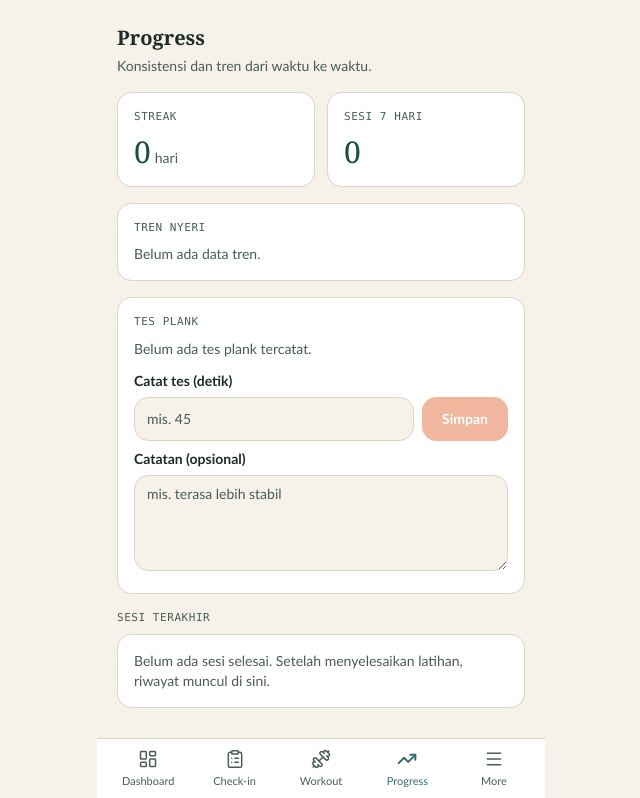
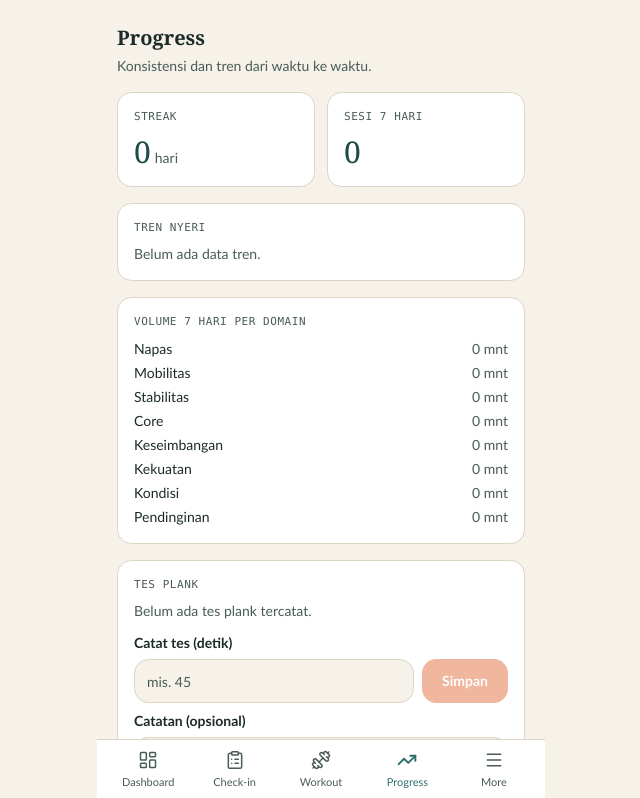
Before and after one commit to archierkarema-gth/spinecoachai, a Next.js app: page /progress in a window 1280 px wide. Shown: the top 798 px of the page, without its empty margins (319-959 px from the left). Built offline with nearby package versions, Linux system fonts and the light colour scheme.

Commit message:
feat(m14): render weekly volume-per-domain card on Progress page

```diff
--- a/src/app/progress/page.tsx
+++ b/src/app/progress/page.tsx
@@ -17,6 +17,7 @@ import {
   latestBenchmark,
   personalBest,
   benchmarkTrend,
+  weeklyVolumeByDomain,
 } from "@/lib/progress";
 import type { PainLog, BenchmarkLog } from "@/lib/log-schemas";
 
@@ -26,6 +27,17 @@ function formatDate(ts: number): string {
     month: "short",
   });
 }
+
+const DOMAIN_LABELS: Record<string, string> = {
+  breathing: "Napas",
+  mobility: "Mobilitas",
+  stability: "Stabilitas",
+  core: "Core",
+  balance: "Keseimbangan",
+  strength: "Kekuatan",
+  conditioning: "Kondisi",
+  recovery: "Pendinginan",
+};
 
 export default function ProgressPage() {
   const { hydrated, hydrate, user, workoutLogs, benchmarkLogs, refreshBenchmarks } = useAppStore();
@@ -45,6 +57,10 @@ export default function ProgressPage() {
   const streak = useMemo(() => computeStreak(workoutLogs), [workoutLogs]);
   const week = useMemo(
     () => sessionsInLastDays(workoutLogs, 7),
+    [workoutLogs]
+  );
+  const volumeByDomain = useMemo(
+    () => weeklyVolumeByDomain(workoutLogs),
     [workoutLogs]
   );
   const trend = useMemo(
@@ -119,6 +135,23 @@ export default function ProgressPage() {
               Terakhir: {trend[trend.length - 1].painLevel}/10
             </p>
           )}
+        </Card>
+
+        <Card>
+          <CardTitle>Volume 7 hari per domain</CardTitle>
+          <div className="mt-2 flex flex-col gap-1">
+            {Object.entries(volumeByDomain).map(([domain, minutes]) => (
+              <div
+                key={domain}
+                className="flex items-center justify-between text-sm text-foreground"
+              >
+                <span>{DOMAIN_LABELS[domain] ?? domain}</span>
+                <span className="tabular text-muted-foreground">
+                  {Math.round(minutes)} mnt
+                </span>
+              </div>
+            ))}
+          </div>
         </Card>
 
         <Card>
```
